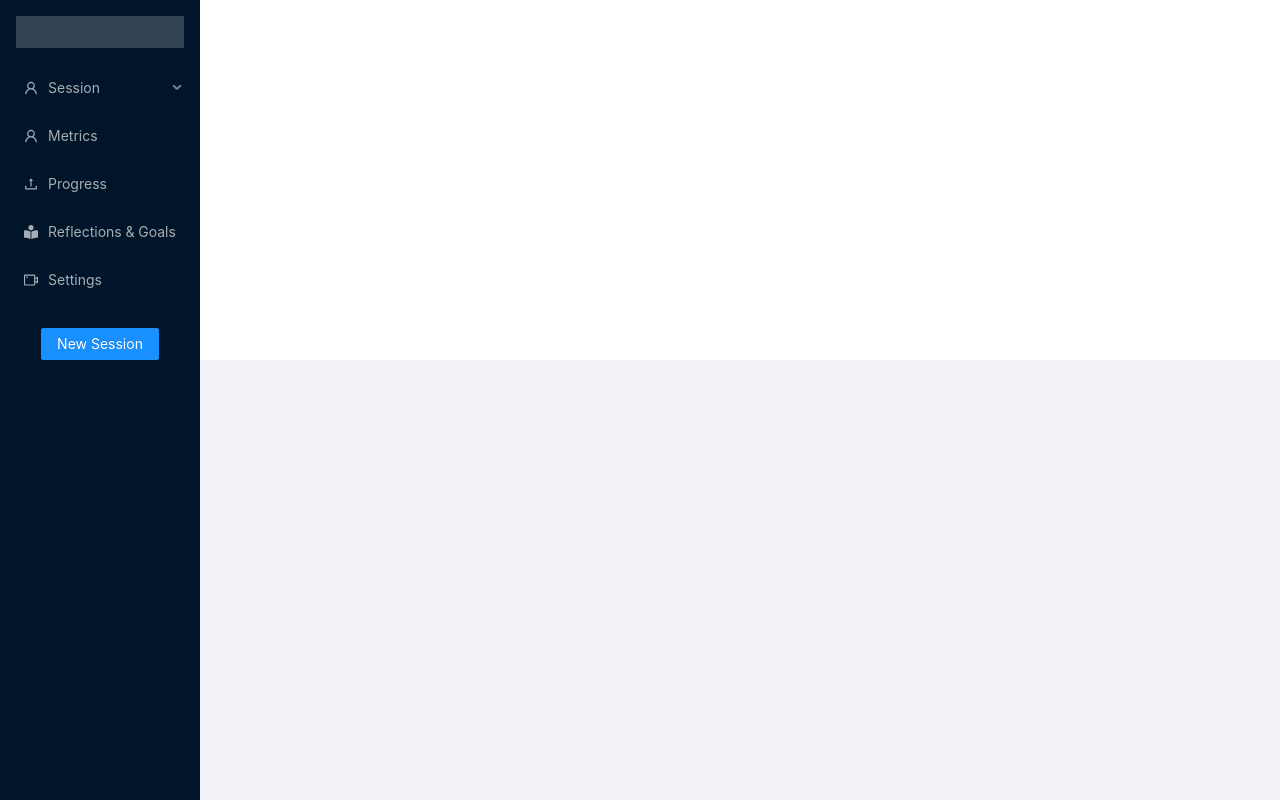
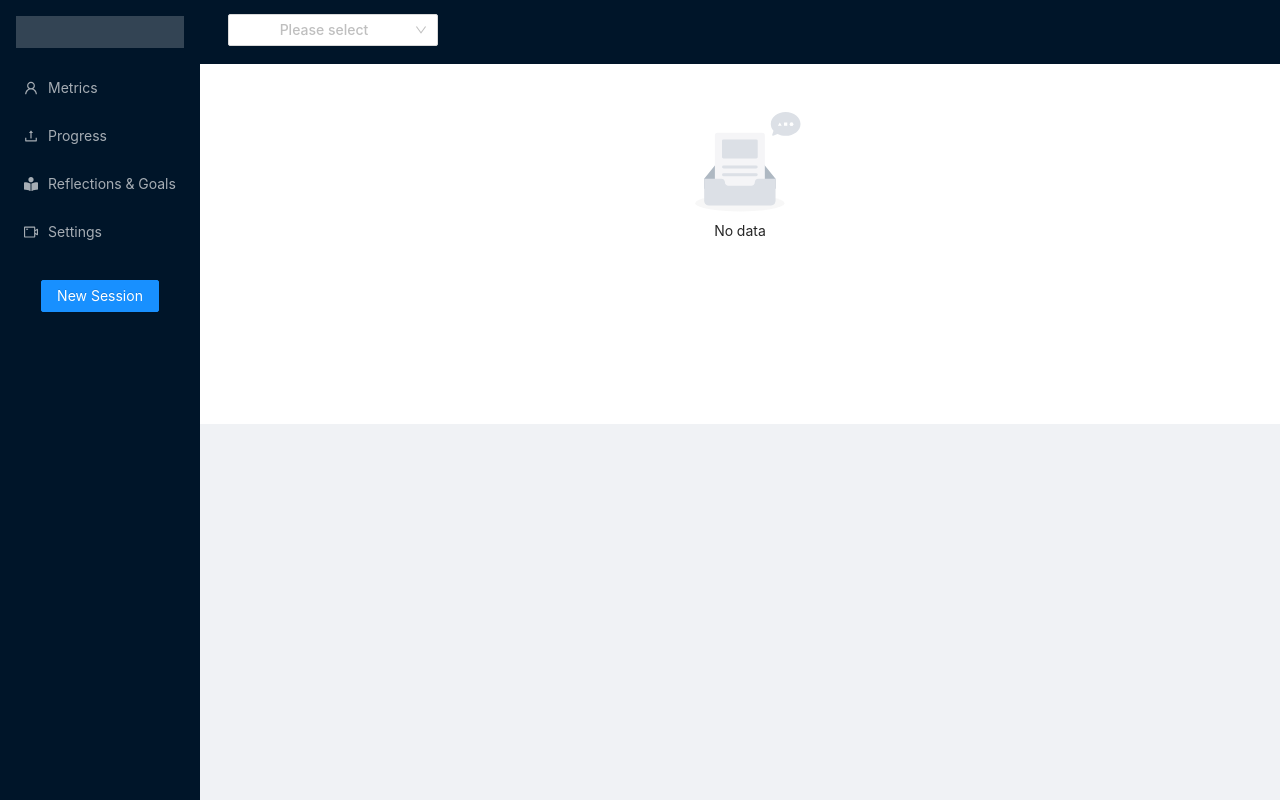
Before and after one commit to TEACHActive/TEACHActive-frontend, a React (Create React App) app: page /metrics in a window 1280 px wide. Built offline with nearby package versions, Linux system fonts and the light colour scheme.

Commit message:
modifying session routes

```diff
--- a/src/App.tsx
+++ b/src/App.tsx
@@ -1,5 +1,5 @@
 import * as React from "react";
-import { Layout } from "antd";
+import { Layout, TreeSelect } from "antd";
 import { Switch, Route } from "react-router-dom";
 import { useHistory } from "react-router-dom";
 import { library } from "@fortawesome/fontawesome-svg-core";
@@ -23,6 +23,7 @@ import {
 import { Session } from "./pages/metric/metricPage.types";
 
 import { Sidebar } from "./components/Sidebar/sidebar";
+import { Header } from "./components/Header/header";
 
 const { Content, Footer } = Layout;
 
@@ -40,29 +41,52 @@ library.add(
 function App(props: any) {
   const history = useHistory();
 
+  const [sessions, setSessions] = React.useState<Session[]>([]);
+  const [selectedSession, setSelectedSession] = React.useState<Session | null>(
+    null
+  );
+
+  const apiHandler: IMetricPageAPIHandler = new MetricPageFakeAPIHandler();
+
+  React.useEffect(() => {
+    getSetSesssions();
+  }, []);
+
+  async function getSetSesssions() {
+    const allSessions = await (await apiHandler.getAllSessions()).data;
+
+    setSessions(allSessions);
+  }
+
+  const injectedRoutes = routes(null);
+
+  console.log(selectedSession);
+
   return (
     <div className="App">
       <Layout className="layout">
-        <Sidebar history={history} />
+        <Sidebar
+          history={history}
+          apiHandler={apiHandler}
+          refreshSessions={getSetSesssions}
+          sessions={sessions}
+          selectedSession={selectedSession}
+        />
         <Layout>
-          {/* <Header
-            className="site-layout-sub-header-background"
-            style={{
-              paddingLeft: "1em",
-              display: "flex",
-              alignItems: "flex-start",
-            }}
-          >
-            <h1 style={{ color: "white" }}>
-              {history.location.pathname.split("/").pop()}
-            </h1>
-          </Header> */}
+          <Header
+            history={history}
+            sessions={sessions}
+            apiHandler={apiHandler}
+            refreshSessions={getSetSesssions}
+            selectedSession={selectedSession}
+            setSelectedSession={setSelectedSession}
+          />
           <div
             className="site-layout-background"
             style={{ padding: 24, minHeight: 360 }}
           >
             <Switch>
-              {routes.map((item: ComponentRoute, i: number) => (
+              {injectedRoutes.map((item: ComponentRoute, i: number) => (
                 <Route key={i} exact={item.exact} path={item.path}>
                   <Content style={{ margin: "24px 16px 0" }}>
                     {item.component}
--- /dev/null
+++ b/src/components/Header/header.tsx
@@ -0,0 +1,112 @@
+import * as React from "react";
+import { Layout, TreeSelect } from "antd";
+import { Session } from "../../pages/metric/metricPage.types";
+import { SessionTreeNodeTitle } from "./sessionTreeNodeTitle";
+import { IMetricPageAPIHandler } from "../../pages/metric/metricPage.handler";
+
+const { Header: AntHeader } = Layout;
+
+export interface IHeaderProps {
+  history: any;
+  sessions: Session[];
+  apiHandler: IMetricPageAPIHandler;
+  refreshSessions: () => Promise<void>;
+  setSelectedSession: (sesssion: Session | null) => void;
+  selectedSession: Session | null;
+}
+
+export function Header(props: IHeaderProps) {
+  //   const [selectedSession, setSelectedSession] = React.useState();
+
+  async function setSessionName(session: Session, newName: string) {
+    const response = await props.apiHandler.setSessionName(session, newName);
+    // console.log(response);
+
+    await props.refreshSessions();
+    //Todo
+    // setEditingSessionIndexBool(new Array(allSessions.length).fill(false));
+  }
+
+  const sessionTreeData: any[] = [];
+  props.sessions.forEach((session: Session, i: number) => {
+    let matchingIndexYear = sessionTreeData.findIndex(
+      (yearLevel: any) => yearLevel.title === session.createdAt.year
+    );
+    if (matchingIndexYear === -1) {
+      //Insert a new year into list
+      matchingIndexYear =
+        sessionTreeData.push({
+          title: session.createdAt.year,
+          value: session.createdAt.year,
+          selectable: false,
+          children: [],
+        }) - 1;
+    }
+    let matchingIndexMonth = sessionTreeData[
+      matchingIndexYear
+    ].children.findIndex(
+      (monthLevel: any) => monthLevel.title === session.createdAt.monthLong
+    );
+    if (matchingIndexMonth === -1) {
+      //Insert a new month into list of children of correct year
+      matchingIndexMonth =
+        sessionTreeData[matchingIndexYear].children.push({
+          title: session.createdAt.monthLong,
+          value: session.createdAt.monthLong,
+          selectable: false,
+          children: [],
+        }) - 1;
+    }
+
+    const sessionNameOrDate =
+      session.name ?? session.createdAt.toLocaleString();
+    sessionTreeData[matchingIndexYear].children[
+      matchingIndexMonth
+    ].children.push({
+      title: (
+        <SessionTreeNodeTitle
+          session={session}
+          sessionNameOrDate={sessionNameOrDate}
+          setSessionName={setSessionName}
+        />
+      ),
+      value: sessionNameOrDate,
+      selectable: true,
+      session: session,
+    });
+  });
+
+  return (
+    <AntHeader
+      className="site-layout-sub-header-background"
+      style={{
+        paddingLeft: "1em",
+        display: "flex",
+        alignItems: "flex-start",
+      }}
+    >
+      <h1
+        style={{
+          color: "white",
+          display: "flex",
+          justifyContent: "center",
+          alignItems: "center",
+        }}
+      >
+        {/* {props.history.location.pathname.split("/").pop()} */}
+        <TreeSelect
+          style={{ width: "15em", margin: "1em" }}
+          value={props.selectedSession}
+          dropdownStyle={{ maxHeight: 400, overflow: "auto" }}
+          treeData={sessionTreeData}
+          allowClear
+          showSearch
+          placeholder="Please select"
+          onChange={(value) => {
+            props.setSelectedSession(value);
+          }}
+        />
+      </h1>
+    </AntHeader>
+  );
+}
--- /dev/null
+++ b/src/components/Header/sessionTreeNodeTitle.tsx
@@ -0,0 +1,54 @@
+import * as React from "react";
+import { FontAwesomeIcon } from "@fortawesome/react-fontawesome";
+import { Input, Button } from "antd";
+import { Session } from "../../pages/metric/metricPage.types";
+
+export interface ISessionTreeNodeTitle {
+  sessionNameOrDate: string;
+  setSessionName: (session: Session, newSessionName: string) => Promise<void>;
+  session: Session;
+}
+
+export function SessionTreeNodeTitle(props: ISessionTreeNodeTitle) {
+  const [editing, setEditing] = React.useState(false);
+  const [newSessionName, setNewSessionName] = React.useState("");
+
+  return editing ? (
+    <div>
+      <Input
+        placeholder={props.sessionNameOrDate}
+        value={newSessionName}
+        onChange={(event) => setNewSessionName(event.target.value)}
+        onClick={(event) => {
+          event.stopPropagation();
+        }}
+        autoFocus
+      />{" "}
+      <Button
+        type="primary"
+        onClick={(event) => {
+          event.stopPropagation();
+          props.setSessionName(props.session, newSessionName);
+          setNewSessionName("");
+          setEditing(false);
+          // let items = [...editingSessionIndexBool];
+          // items[i] = false;
+          // setEditingSessionIndexBool(items);
+        }}
+      >
+        Save
+      </Button>
+    </div>
+  ) : (
+    <div>
+      {props.sessionNameOrDate}{" "}
+      <FontAwesomeIcon
+        icon="edit"
+        onClick={(event) => {
+          event.stopPropagation();
+          setEditing(true);
+        }}
+      />
+    </div>
+  );
+}
--- a/src/components/Sidebar/sidebar.tsx
+++ b/src/components/Sidebar/sidebar.tsx
@@ -16,10 +16,13 @@ const { Header, Content, Footer, Sider } = Layout;
 
 export interface ISidebarProps {
   history: any;
+  apiHandler: IMetricPageAPIHandler;
+  refreshSessions: () => Promise<void>;
+  sessions: Session[];
+  selectedSession: Session | null;
 }
 
 export function Sidebar(props: ISidebarProps) {
-  const [sessions, setSessions] = React.useState<Session[]>([]);
   const [editingSessionIndexBool, setEditingSessionIndexBool] = React.useState(
     new Array()
   );
@@ -27,26 +30,17 @@ export function Sidebar(props: ISidebarProps) {
   const sessionID = useSelector((state: any) => state.session.id);
   const dispatch = useDispatch();
 
-  const apiHandler: IMetricPageAPIHandler = new MetricPageFakeAPIHandler();
+  async function setSessionName(session: Session, newName: string) {
+    const response = await props.apiHandler.setSessionName(session, newName);
+    // console.log(response);
 
-  React.useEffect(() => {
-    getSetSesssions();
-  }, []);
-
-  async function getSetSesssions() {
-    const allSessions = await (await apiHandler.getAllSessions()).data;
-    setEditingSessionIndexBool(new Array(allSessions.length).fill(false));
-    setSessions(allSessions);
-  }
-
-  async function setSessionName(session: Session, newName: string) {
-    const response = await apiHandler.setSessionName(session, newName);
-    console.log(response);
-
-    await getSetSesssions();
+    await props.refreshSessions();
+    //Todo
+    // setEditingSessionIndexBool(new Array(allSessions.length).fill(false));
   }
 
   console.log("HERE", sessionID);
+  const injectedRoutes = routes(props.selectedSession);
 
   return (
     <>
@@ -54,12 +48,12 @@ export function Sidebar(props: ISidebarProps) {
         <div className="logo" />
 
         <Menu theme="dark" mode="inline">
-          {routes
+          {injectedRoutes
             .filter((item: ComponentRoute) => item.inSidebar)
             .map((item: ComponentRoute, i: number) =>
               item.name.toLowerCase() === "session" ? (
                 <SubMenu key="sessionSub" icon={item.icon} title={item.name}>
-                  {sessions.map((session: Session, i: number) => {
+                  {props.sessions.map((session: Session, i: number) => {
                     const date = session.createdAt?.toLocaleString();
                     if (editingSessionIndexBool[i]) {
                       return (
--- a/src/pages/metric/metricPage.json
+++ b/src/pages/metric/metricPage.json
@@ -2,9 +2,7 @@
   "data": {
     "sessions": [
       {
-        "createdAt": {
-          "RFC3339": "2002-10-02T10:00:00-05:00"
-        },
+        "createdAt": "2002-10-02T10:00:00-05:00",
         "id": "eaabf485-0483-445d-a42f-01ef9a015931",
         "className": "HCI 589 - Ethics",
         "metrics": [
@@ -79,9 +77,7 @@
         ]
       },
       {
-        "createdAt": {
-          "RFC3339": "2021-01-11T11:42:08+00:00"
-        },
+        "createdAt": "2021-01-11T11:42:08+00:00",
         "id": "eaabf485-0483-445d-a42f-01ef9a015932",
         "className": "HCI 521",
         "metrics": [
--- a/src/pages/metric/metricPage.tsx
+++ b/src/pages/metric/metricPage.tsx
@@ -11,31 +11,34 @@ import { SessionPagePresentational } from "./metricPagePresentational";
 
 import "./metricPage.css";
 
-export interface ISessionPageProps {}
-
-interface ParamTypes {
-  id: string;
+export interface ISessionPageProps {
+  session: Session | null;
+  // loading: boolean;
 }
 
+// interface ParamTypes {
+//   id: string;
+// }
+
 export default function MetricPage(props: ISessionPageProps) {
-  const { id } = useParams<ParamTypes>();
-  const [loading, setLoading] = React.useState<boolean>(true);
+  // const { id } = useParams<ParamTypes>();
+  // const [loading, setLoading] = React.useState<boolean>(true);
 
-  const [sessions, setSessions] = React.useState<Session[]>([]);
-  const apiHandler: IMetricPageAPIHandler = new MetricPageFakeAPIHandler();
-  React.useEffect(() => {
-    (async function getSetSesssions() {
-      const allSessions = await (await apiHandler.getAllSessions()).data;
-      setSessions(allSessions);
-      setLoading(false);
-    })();
-  }, []);
+  // const [sessions, setSessions] = React.useState<Session[]>([]);
+  // const apiHandler: IMetricPageAPIHandler = new MetricPageFakeAPIHandler();
+  // React.useEffect(() => {
+  //   (async function getSetSesssions() {
+  //     const allSessions = await (await apiHandler.getAllSessions()).data;
+  //     setSessions(allSessions);
+  //     setLoading(false);
+  //   })();
+  // }, []);
 
-  const matchingSession: Session | undefined = sessions!.find(
-    (session: Session) => session.id === id
-  );
-  if (loading) return <Spin />;
-  if (!matchingSession) return <Empty />;
+  // const matchingSession: Session | undefined = props.sessions!.find(
+  //   (session: Session) => session.id === id
+  // );
+  // if (props.loading) return <Spin />;
+  if (!props.session) return <Empty />;
 
-  return <SessionPagePresentational session={matchingSession} />;
+  return <SessionPagePresentational session={props.session} />;
 }
--- a/src/pages/metric/metricPage.types.ts
+++ b/src/pages/metric/metricPage.types.ts
@@ -15,7 +15,7 @@ export class AvgGradeAssignmentResponse {
 
 export class Session {
   id: string;
-  createdAt?: DateTime;
+  createdAt: DateTime;
   metrics?: SessionMetric[];
   className: string;
   name: string;
@@ -23,8 +23,7 @@ export class Session {
 
   constructor(data: any) {
     this.id = data.id;
-    if (data.createdAt)
-      this.createdAt = DateTime.fromISO(data.createdAt.RFC3339);
+    this.createdAt = DateTime.fromISO(data.createdAt);
 
     if (data.metrics)
       this.metrics = data.metrics.map(
--- a/src/routes.tsx
+++ b/src/routes.tsx
@@ -7,6 +7,7 @@ import {
 } from "@ant-design/icons";
 import { GoalsPage, ProgressPage, MetricPage, SettingsPage } from "./pages";
 import { FontAwesomeIcon } from "@fortawesome/react-fontawesome";
+import { Session } from "./pages/metric/metricPage.types";
 
 export class ComponentRoute {
   name: string;
@@ -28,7 +29,9 @@ export class ComponentRoute {
   }
 }
 
-export const routes: ComponentRoute[] = [
+export const routes: (session: Session | null) => ComponentRoute[] = (
+  session: Session | null
+) => [
   {
     name: "Base",
     path: "/",
@@ -43,18 +46,18 @@ export const routes: ComponentRoute[] = [
     path: "/session",
     component: <>Test</>,
     icon: <UserOutlined />,
-    link: () => "",
-    inSidebar: true,
-    exact: false,
+    link: () => "/session",
+    inSidebar: false,
+    exact: true,
   },
   {
     name: "Metrics",
-    path: "/metrics/:id",
-    component: <MetricPage />,
+    path: "/metrics",
+    component: <MetricPage session={session} />,
     icon: <UserOutlined />,
-    link: (id) => (id ? `/metrics/${id}` : "metrics"),
+    link: () => "/metrics",
     inSidebar: true,
-    exact: false,
+    exact: true,
   },
   {
     name: "Progress",
@@ -63,7 +66,7 @@ export const routes: ComponentRoute[] = [
     icon: <UploadOutlined />,
     link: () => "/progress",
     inSidebar: true,
-    exact: false,
+    exact: true,
   },
   {
     name: "Reflections & Goals",
@@ -72,7 +75,7 @@ export const routes: ComponentRoute[] = [
     icon: <FontAwesomeIcon icon="book-reader" />,
     link: () => "/goals",
     inSidebar: true,
-    exact: false,
+    exact: true,
   },
   {
     name: "Settings",
```
